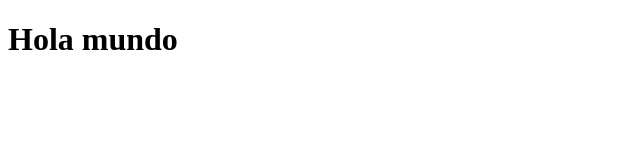
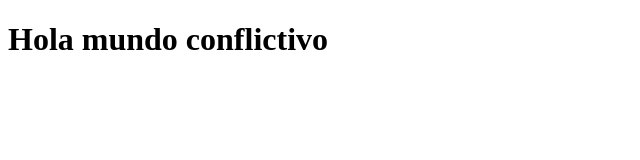
Before and after one commit to ManuMontaraz/manumontaraz, a website: page public/index.html in a window 1280 px wide. Shown: the whole page, without its empty margins (0-640 px from the left). Drawn offline with nearby package versions, Linux system fonts and the light colour scheme.

Commit message:
test conflicts

```diff
--- a/public/index.html
+++ b/public/index.html
@@ -10,6 +10,6 @@
     <script src="socket.io/socket.io.js"></script>
 </head>
 <body>
-    <h1>Hola mundo</h1>
+    <h1>Hola mundo conflictivo</h1>
 </body>
 </html>
```
